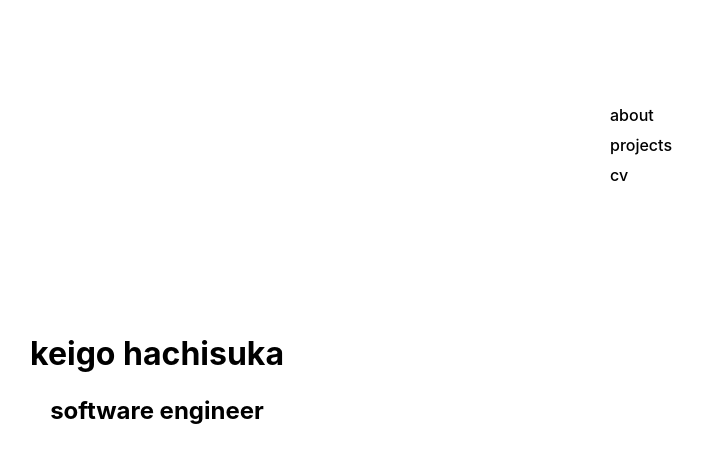
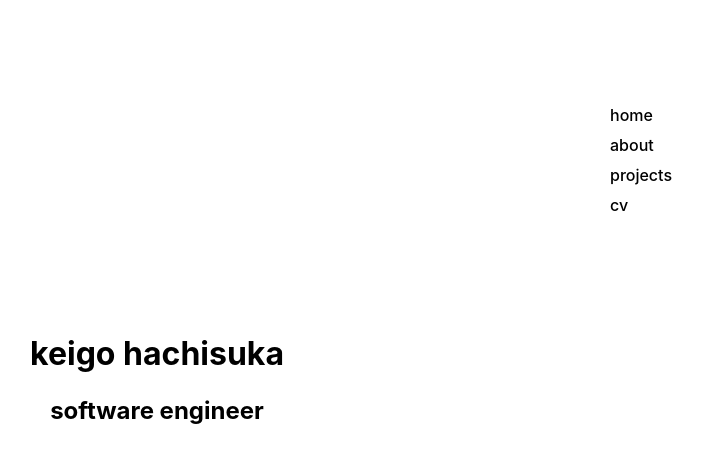
Before and after one commit to keigo-h/website, a React (Create React App) app: page / in a window 1280 px wide. Shown: the top 462 px of the page, without its empty margins (483-1186 px from the left). Built offline with nearby package versions, Linux system fonts and the light colour scheme.

Commit message:
link updates

```diff
--- a/src/components/Links.js
+++ b/src/components/Links.js
@@ -8,26 +8,34 @@ import { Cv } from "./Cv";
 export const TheLinks = ({ curLink }) => {
   return (
     <div className="links-container">
-      {curLink === "home" ? null : (
-        <Link className="link" to={"/"}>
+      <Link
+        className="link"
+        style={curLink === "home" ? { pointerEvents: "none" } : null}
+        to={"/"}
+      >
         home
       </Link>
-      )}
-      {curLink === "about" ? null : (
-        <Link className="link" to={"../about"}>
+      <Link
+        className="link"
+        style={curLink === "about" ? { pointerEvents: "none" } : null}
+        to={"../about"}
+      >
         about
       </Link>
-      )}
-      {curLink === "proj" ? null : (
-        <Link className="link" to={"../projects"}>
+      <Link
+        className="link"
+        style={curLink === "proj" ? { pointerEvents: "none" } : null}
+        to={"../projects"}
+      >
         projects
       </Link>
-      )}
-      {curLink === "cv" ? null : (
-        <Link className="link" to={"../cv"}>
+      <Link
+        className="link"
+        style={curLink === "cv" ? { pointerEvents: "none" } : null}
+        to={"../cv"}
+      >
         cv
       </Link>
-      )}
     </div>
   );
 };
```
Lines whose indentation alone changed are shown as unchanged.
